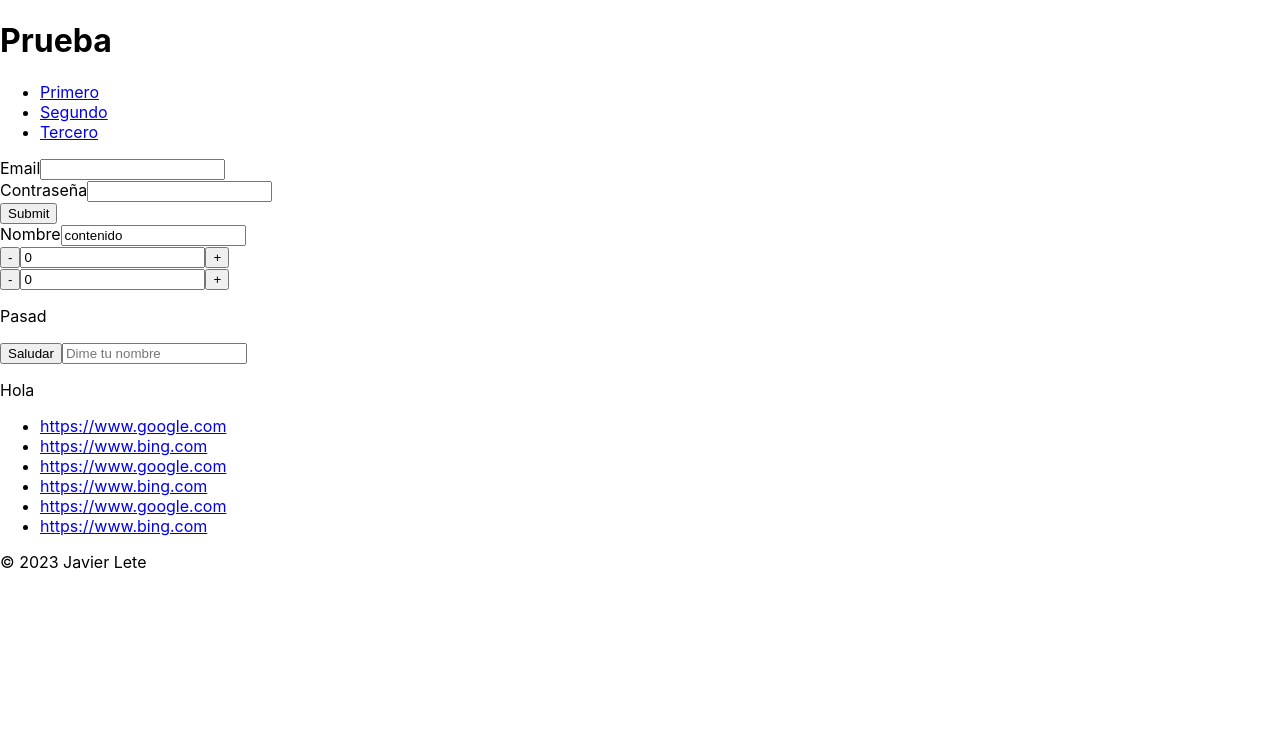
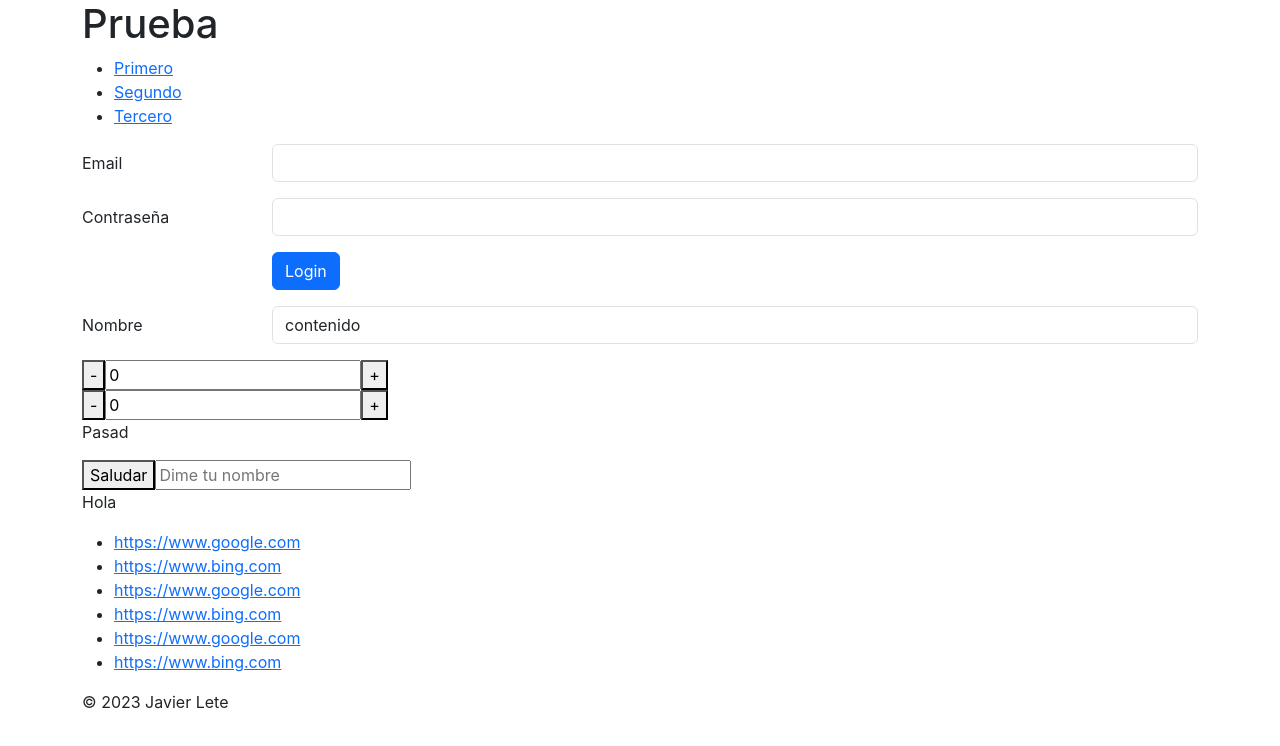
Before and after one commit to javierlete/react-2585-ejemplos, a React (Create React App) app: page / in a window 1280 px wide. Shown: the top 746 px of the page. Built offline with nearby package versions, Linux system fonts and the light colour scheme.

Commit message:
Añadido Bootstrap

```diff
--- a/public/index.html
+++ b/public/index.html
@@ -25,8 +25,10 @@
       Learn how to configure a non-root public URL by running `npm run build`.
     -->
     <title>React App</title>
+    <link href="https://cdn.jsdelivr.net/npm/bootstrap@5.3.2/dist/css/bootstrap.min.css" rel="stylesheet" integrity="sha384-T3c6CoIi6uLrA9TneNEoa7RxnatzjcDSCmG1MXxSR1GAsXEV/Dwwykc2MPK8M2HN" crossorigin="anonymous">
+    <script src="https://cdn.jsdelivr.net/npm/bootstrap@5.3.2/dist/js/bootstrap.bundle.min.js" integrity="sha384-C6RzsynM9kWDrMNeT87bh95OGNyZPhcTNXj1NW7RuBCsyN/o0jlpcV8Qyq46cDfL" crossorigin="anonymous"></script>
   </head>
-  <body>
+  <body class="container">
     <noscript>You need to enable JavaScript to run this app.</noscript>
     <div id="root"></div>
     <!--
--- a/src/componentes/LabelInput.js
+++ b/src/componentes/LabelInput.js
@@ -2,9 +2,13 @@ export default function LabelInput({ etiqueta, id, nombre, tipo, valor, onCambio
     nombre = nombre || id;
 
     return (
-        <div>
-            <label htmlFor={id}>{etiqueta}</label>
-            <input id={id} name={nombre} type={tipo} defaultValue={valor} onChange={e => onCambio(e.target.value)} />
+        <div className="row mb-3">
+            <label className="col-sm-2 col-form-label" htmlFor={id}>{etiqueta}</label>
+            <div class="col-sm">
+                <input className={tipo === 'submit' ? 'btn btn-primary' : 'form-control'}
+                    value={valor} id={id} name={nombre} type={tipo}
+                    defaultValue={valor} onChange={e => onCambio(e.target.value)} />
+            </div>
         </div>
     );
 }
```
